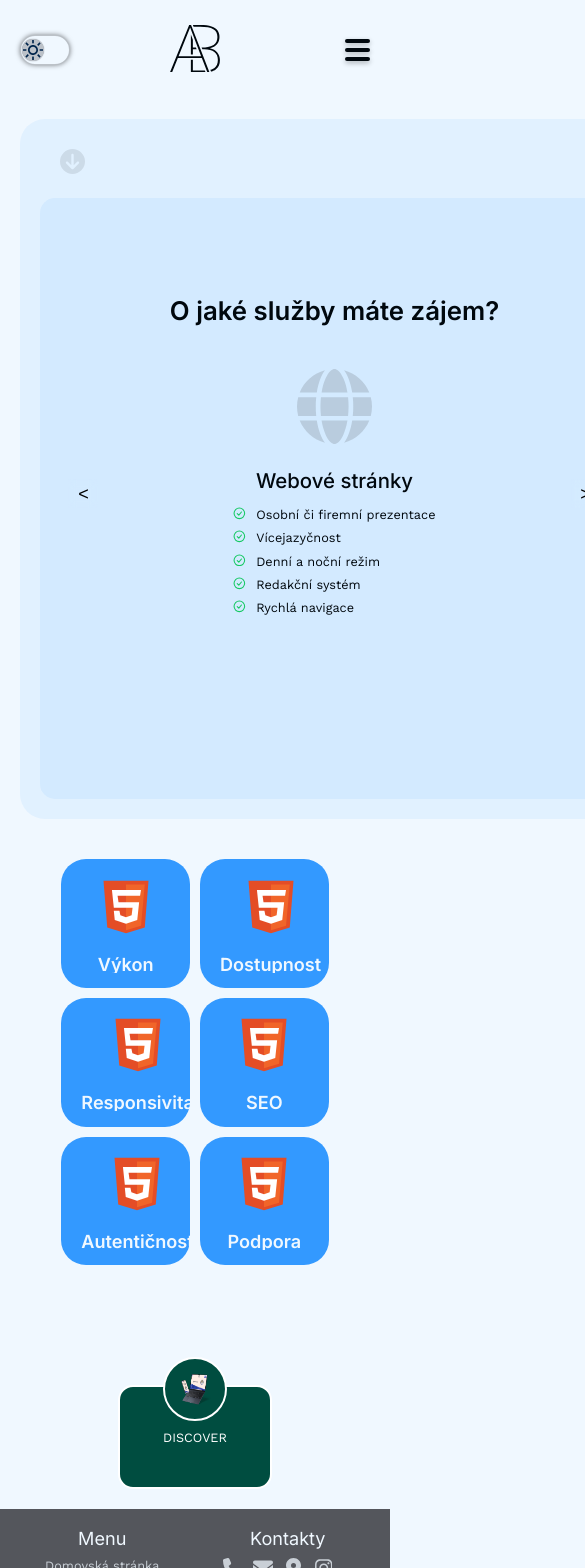
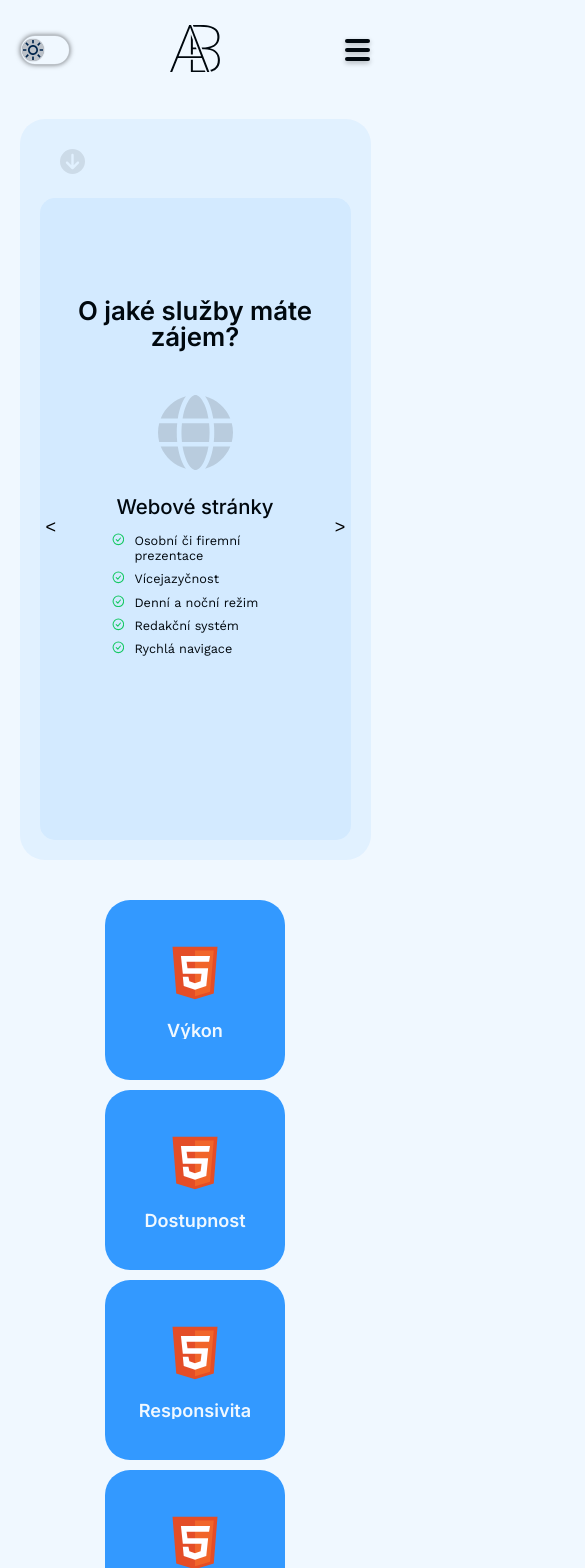
Before and after one commit to adambprograming/NextJsTemplate, a Next.js app: page /sluzby in a window 390 px wide. Shown: the top 1568 px of the page, 585 px wide, since content can reach past the window. Built offline with nearby package versions, Linux system fonts and the light colour scheme.

Commit message:
interactiveChooserFix

```diff
--- a/app/sluzby/page.jsx
+++ b/app/sluzby/page.jsx
@@ -21,8 +21,8 @@ const ServicesPage = () => {
       </section>
       <section className={`${styles.benefits}`}>
         <FlipCard
-          width="clamp(120px, 33vw, 250px)"
-          height="clamp(120px, 33vw, 250px)"
+          width="clamp(180px, 33vw, 250px)"
+          height="clamp(180px, 33vw, 250px)"
           borderSize="0"
           borderRadius="25px"
           bgColor="var(--color-primary)"
@@ -40,8 +40,8 @@ const ServicesPage = () => {
           </div>
         </FlipCard>
         <FlipCard
-          width="clamp(120px, 33vw, 250px)"
-          height="clamp(120px, 33vw, 250px)"
+          width="clamp(180px, 33vw, 250px)"
+          height="clamp(180px, 33vw, 250px)"
           borderSize="0"
           borderRadius="25px"
           bgColor="var(--color-primary)"
@@ -58,8 +58,8 @@ const ServicesPage = () => {
           </div>
         </FlipCard>
         <FlipCard
-          width="clamp(120px, 33vw, 250px)"
-          height="clamp(120px, 33vw, 250px)"
+          width="clamp(180px, 33vw, 250px)"
+          height="clamp(180px, 33vw, 250px)"
           borderSize="0"
           borderRadius="25px"
           bgColor="var(--color-primary)"
@@ -76,8 +76,8 @@ const ServicesPage = () => {
           </div>
         </FlipCard>
         <FlipCard
-          width="clamp(120px, 33vw, 250px)"
-          height="clamp(120px, 33vw, 250px)"
+          width="clamp(180px, 33vw, 250px)"
+          height="clamp(180px, 33vw, 250px)"
           borderSize="0"
           borderRadius="25px"
           bgColor="var(--color-primary)"
@@ -94,8 +94,8 @@ const ServicesPage = () => {
           </div>
         </FlipCard>
         <FlipCard
-          width="clamp(120px, 33vw, 250px)"
-          height="clamp(120px, 33vw, 250px)"
+          width="clamp(180px, 33vw, 250px)"
+          height="clamp(180px, 33vw, 250px)"
           borderSize="0"
           borderRadius="25px"
           bgColor="var(--color-primary)"
@@ -112,8 +112,8 @@ const ServicesPage = () => {
           </div>
         </FlipCard>
         <FlipCard
-          width="clamp(120px, 33vw, 250px)"
-          height="clamp(120px, 33vw, 250px)"
+          width="clamp(180px, 33vw, 250px)"
+          height="clamp(180px, 33vw, 250px)"
           borderSize="0"
           borderRadius="25px"
           bgColor="var(--color-primary)"
--- a/app/sluzby/page.module.scss
+++ b/app/sluzby/page.module.scss
@@ -2,6 +2,9 @@
   display: flex;
   flex-direction: column;
   gap: 4rem;
+  .chooser {
+    width: 100%;
+  }
   .benefits {
     display: flex;
     flex-direction: row;
--- a/components/carousel/carousel.component.jsx
+++ b/components/carousel/carousel.component.jsx
@@ -12,15 +12,16 @@ import { useState, useEffect, useRef } from "react";
 
 /*
 INSTRUCTIONS
-infinite        three options
-                  1: notInfinite for swiping just right to last item and there is no right arrow
-                  2: pseudoInfinite for swiping to last element and at last element right arrow do swipe back to first element
-                  3: infinite for endless swiping
-fullWidth       if true, one item take full potential width, else take 86% and 7% on each side take previous and next item
-animation       animation of carousel, options:
-                  "cube":
+infinite              three options
+                        1: notInfinite for swiping just right to last item and there is no right arrow
+                        2: pseudoInfinite for swiping to last element and at last element right arrow do swipe back to first element
+                        3: infinite for endless swiping
+fullWidth             if true, one item take full potential width, else take 86% and 7% on each side take previous and next item
+backdropFilterArrows  backdropfilter of arrows
+animation             animation of carousel, options:
+                        "cube":
 */
-export const Carousel = ({ children, infinite = "notInfinite", fullWidth = true, animation = "none" }) => {
+export const Carousel = ({ children, infinite = "notInfinite", fullWidth = true, backdropFilterArrows = "blur(4px)", animation = "none" }) => {
   const [currentIndex, setCurrentIndex] = useState(0);
   const [isTransitioning, setIsTransitioning] = useState(false);
   const [startPosition, setStartPosition] = useState(0);
@@ -195,6 +196,9 @@ export const Carousel = ({ children, infinite = "notInfinite", fullWidth = true,
       onMouseLeave={handleMouseLeave}
       tabIndex={0} // Add tabIndex to make the div focusable
       ref={carouselRef}
+      style={{
+        "--localBackdropFilterArrows": `${backdropFilterArrows}`,
+      }}
     >
       {(infinite === "infinite" || infinite === "pseudoInfinite" || currentIndex > 0) && (
         <button onClick={prev} className={`${styles.navBtn} ${styles.leftBtn}`}>
--- a/components/carousel/carousel.module.scss
+++ b/components/carousel/carousel.module.scss
@@ -23,7 +23,7 @@
       height: 10%;
       width: 80%;
       background-color: transparent;
-      backdrop-filter: blur(4px);
+      backdrop-filter: var(--localBackdropFilterArrows);
       top: 50%;
       left: 50%;
       transform: translate(-50%, -50%);
--- a/components/interactive-chooser/interactive-chooser.component.jsx
+++ b/components/interactive-chooser/interactive-chooser.component.jsx
@@ -132,7 +132,7 @@ const InteractiveChooser = () => {
     }
   };
   return (
-    <section className={`${styles.interactiveChooserSection}`}>
+    <div className={`${styles.interactiveChooserContainer}`}>
       {/* PATH */}
       <div className={`${styles.pathChooser}`}>
         <div
@@ -212,7 +212,7 @@ const InteractiveChooser = () => {
         <div className={`${styles.cardContainer} ${styles.firstCardContainer}`}>
           <Card
             gapFlex="25px"
-            paddingOfCard="100px 25px 160px 25px"
+            paddingOfCard="100px 0px 160px 0px"
             bgColor="rgb(from var(--color-primary) r g b / 0.15)"
             borderSize="none"
             borderRadius="15px"
@@ -220,7 +220,7 @@ const InteractiveChooser = () => {
             <h1>O jaké služby máte zájem?</h1>
             <div className={`${styles.chooseContainer} ${widthOfWindow < 880 ? styles.carousel : styles.inline}`}>
             {widthOfWindow < 880 ?
-              <Carousel fullWidth={true} infinite="pseudoInfinite">
+              <Carousel fullWidth={true} backdropFilterArrows="" infinite="pseudoInfinite">
                 <CarouselItem>
                   <Btn
                     functionOnClick={handleFirstCardFirstOptionClick}
@@ -374,7 +374,7 @@ const InteractiveChooser = () => {
                 </h1>
                 <div className={`${styles.chooseContainer} ${widthOfWindow < 880 ? styles.carousel : styles.inline}`}>
                   {widthOfWindow < 880 ?
-                    <Carousel fullWidth={true} infinite="pseudoInfinite">
+                    <Carousel fullWidth={true} backdropFilterArrows="" infinite="pseudoInfinite">
                       <CarouselItem>
                         <Btn
                           functionOnClick={handleSecondCardFirstOptionClick}
@@ -529,7 +529,7 @@ const InteractiveChooser = () => {
                 <h1>Jaký typ podnikání vlastníte?</h1>
                 <div className={`${styles.chooseContainer} ${widthOfWindow < 880 ? styles.carousel : styles.inline}`}>
                   {widthOfWindow < 880 ?
-                    <Carousel fullWidth={true} infinite="pseudoInfinite">
+                    <Carousel fullWidth={true} backdropFilterArrows="" infinite="pseudoInfinite">
                       <CarouselItem>
                         <Btn
                           functionOnClick={handleSecondCardFirstOptionClick}
@@ -1069,7 +1069,7 @@ const InteractiveChooser = () => {
           </Card>
         </div>
       </div>
-    </section>
+    </div>
   );
 };
 
--- a/components/interactive-chooser/interactive-chooser.module.scss
+++ b/components/interactive-chooser/interactive-chooser.module.scss
@@ -3,7 +3,7 @@
   // -webkit-animation: tilt-in-bottom 0.4s ease-out 0s 1 normal forwards;
 }
 
-.interactiveChooserSection {
+.interactiveChooserContainer{
   position: relative;
   border-radius: 25px;
   background-color: rgb(from var(--color-primary) r g b / 0.075);
@@ -58,7 +58,6 @@
   .interactiveChooser {
     margin: 0;
     position: relative;
-
     .cardContainer {
       position: relative;
       margin: 0;
```
